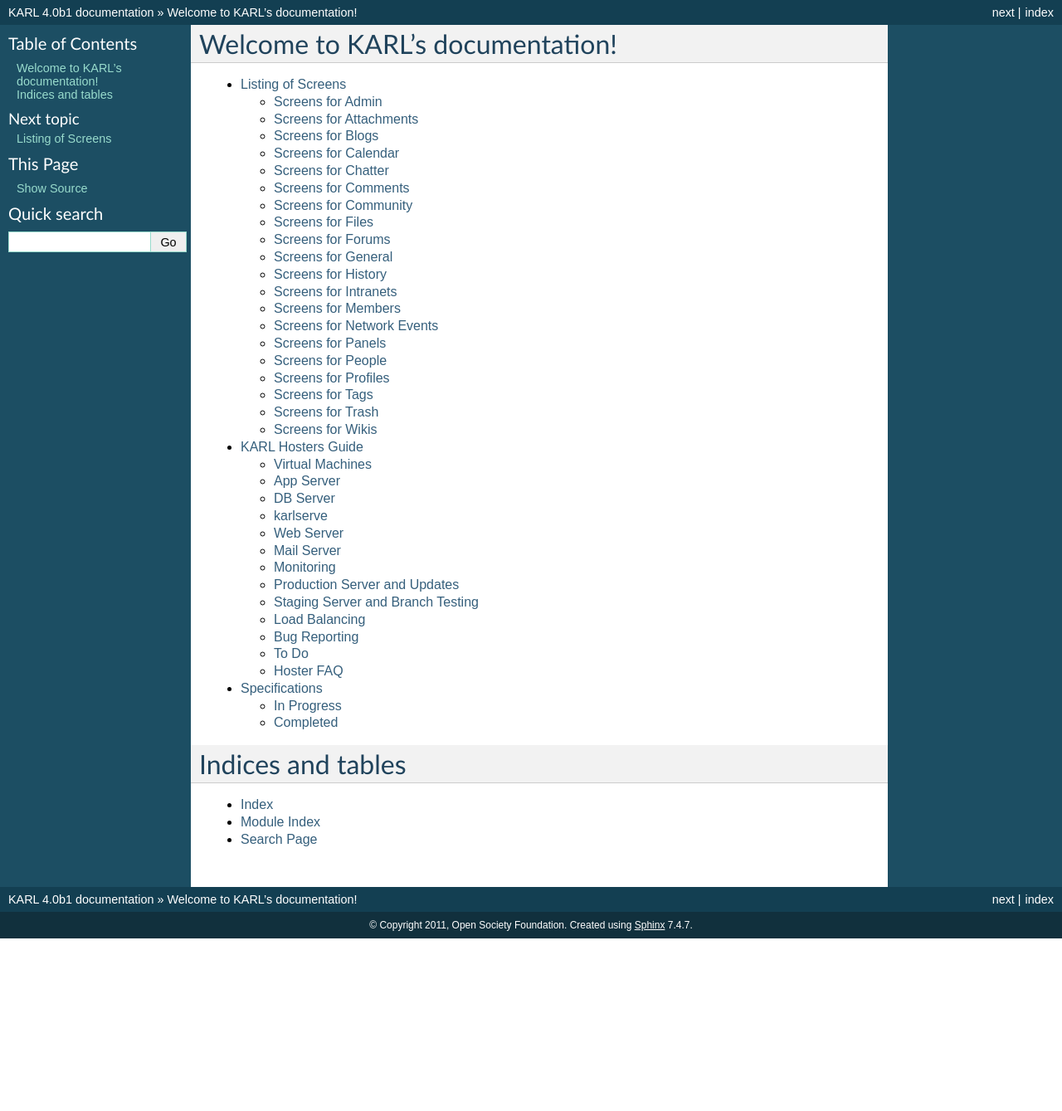
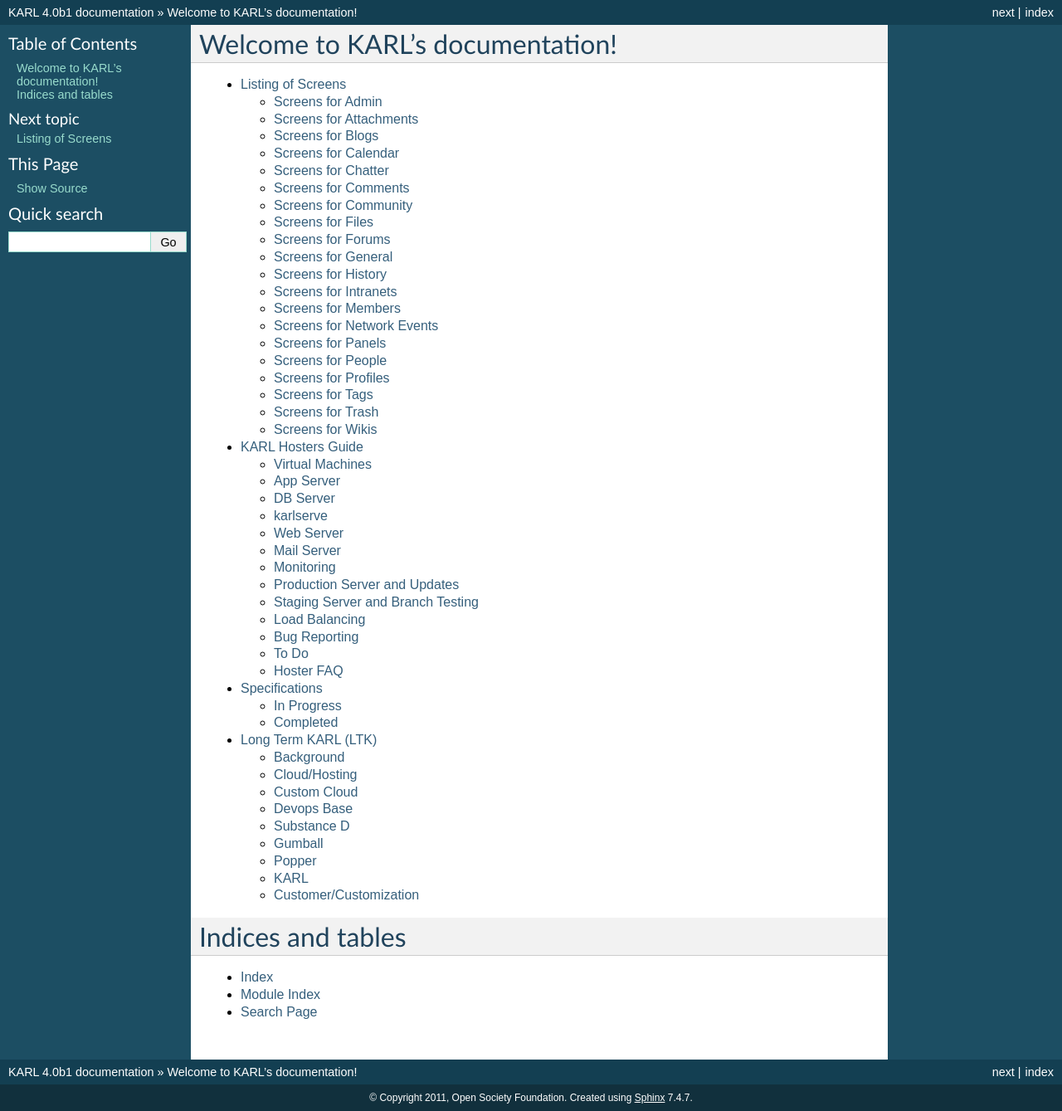
Before and after one commit to karlproject/karldocs, a Sphinx documentation site: the page built from docs/index.rst, in a window 1280 px wide. Shown: the whole page at 83% size. Built offline with Sphinx 7.4.7, drawn with Linux system fonts in a browser that asks for light colours; before the commit the page ends 1131 px from its top, so only the background shows below that; some of the changed lines change nothing that is shown.

Commit message:
Get started on the KARL Lite writeup

```diff
--- a/docs/index.rst
+++ b/docs/index.rst
@@ -15,6 +15,7 @@
    screens/index
    hosting/index
    specs/index
+   ltk/index
 
 Indices and tables
 ==================
--- /dev/null
+++ b/docs/ltk/index.rst
@@ -0,0 +1,277 @@
+====================
+Long Term KARL (LTK)
+====================
+
+In August 2012 a process was started to catalog all the parts of KARL,
+then slot these parts in a re-imagined stack. LTK is the science
+fiction documentation for that hypothetical, re-imagined KARL universe.
+
+Background
+==========
+
+.. toctree::
+   :maxdepth: 1
+
+Cloud/Hosting
+=============
+
+As complete coverage on slotting every discussion point imaginable,
+we need to keep track of discussions that go down to the machine and
+storage level.
+
+Below are LTK components that might be slotted into this layer.
+
+- Virtual Machine
+
+- CPU
+
+- Disk/SAN
+
+- SSD
+
+- RAID
+
+- SMTP out/in
+
+- Spam filtering
+
+- SSH with distributed login
+
+- Cron
+
+
+.. toctree::
+   :maxdepth: 1
+
+Custom Cloud
+============
+
+These days, cloud companies are providing "Platform as a Service" (aka
+PaaS) capabilities atop generic hosting. In current KARL,
+the hosting and development teams have simulated some of this.
+
+Below are LTK components that might be slotted into this layer.
+
+- Load balancing
+
+- SSL certificates
+
+- Logging
+
+- Monitoring
+
+- Backup
+
+- Replication
+
+- Blob storage
+
+- Snapshots
+
+- Production updates
+
+- PostgreSQL
+
+- Memcache
+
+- Redis
+
+- Kerberos
+
+- Text extraction
+
+- Supervisor
+
+
+.. toctree::
+   :maxdepth: 1
+
+Devops Base
+============
+
+Some of the devops functions follow "best practices" that apply to any
+Pyramid project we operate.
+
+Below are LTK components that might be slotted into this layer.
+
+- Buildout
+
+- Layouts
+
+- Juicing
+
+- Dev/staging/prod
+
+- Continuous Integration
+
+- karlserve
+
+- repoze.evolution
+
+- Graphite
+
+- Single-instance services
+
+
+.. toctree::
+   :maxdepth: 1
+
+Substance D
+===========
+
+An existing project to bring Zope-like development to Pyramid.
+
+Below are LTK components that might be slotted into this layer.
+
+- Menus
+
+- i18n/l10n
+
+- Dump/reload
+
+- Deferred indexing
+
+- Catalog/search
+
+- Content types
+
+- Relationships
+
+
+.. toctree::
+   :maxdepth: 1
+
+Gumball
+=======
+
+A set of Substance D add-on packages for software that is generic,
+repeatable, and common enough to warrant community ownership
+and development.
+
+Below are LTK components that might be slotted into this layer.
+
+- Grid
+
+- Collections
+
+- Search++
+
+- ACL widget
+
+- Timezones
+
+- Date formats
+
+- Form widgets
+
+- Ordered Folder
+
+- Authorization
+
+- Identity/Authentication
+
+- Mail-out
+
+- Mail-in
+
+- Versioning
+
+- Trash
+
+- Text extraction
+
+- Extensible profiles
+
+- Scheduled jobs
+
+- TTW Types
+
+- Admin View
+
+- Image/thumbnail service
+
+- Feeds and syndication
+
+.. toctree::
+   :maxdepth: 1
+
+Popper
+======
+
+A set of add-ons atop Gumball that, while unique to KARL,
+are still generic enough to be recast for customized KARL-like
+applications. High affinity with KARL governance.
+
+Below are LTK components that might be slotted into this layer.
+
+- LiveSearch
+
+- Chatter and social
+
+- Search+++ (manual boosting, keywords, etc.)
+
+- Community
+
+- Blog
+
+- Wiki
+
+- Calendar
+
+- File
+
+- Mailing List
+
+- Analytics
+
+.. toctree::
+   :maxdepth: 1
+
+KARL
+====
+
+The KARL application itself.
+
+Below are LTK components that might be slotted into this layer.
+
+- UX2
+
+- Intranet
+
+- Network News
+
+- Network Events
+
+- Forums
+
+- Reference Manual
+
+- GSA
+
+- Invitations
+
+- Content Feeds
+
+- Staff Calendar
+
+- Low-bandwidth mode
+
+- User deactivation
+
+.. toctree::
+   :maxdepth: 1
+
+Customer/Customization
+======================
+
+Features and components that are intended to be unique to a deployment
+of KARL.
+
+Below are LTK components that might be slotted into this layer.
+
+- Logo
+
+- Name of KARL
+
+.. toctree::
+   :maxdepth: 1
```
